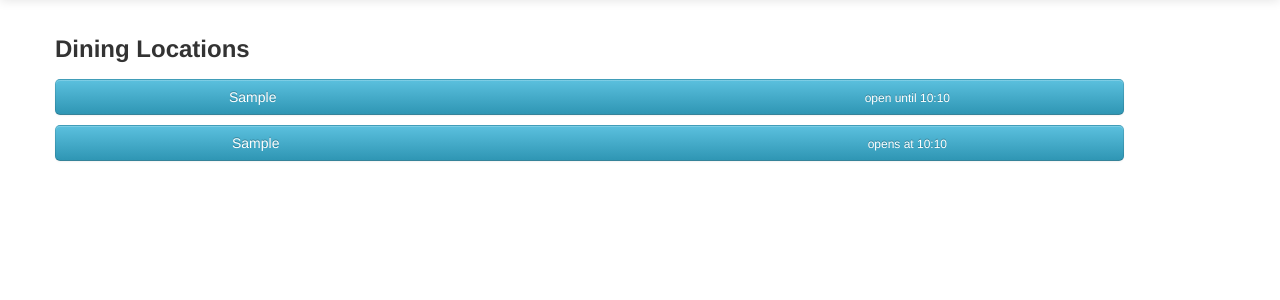
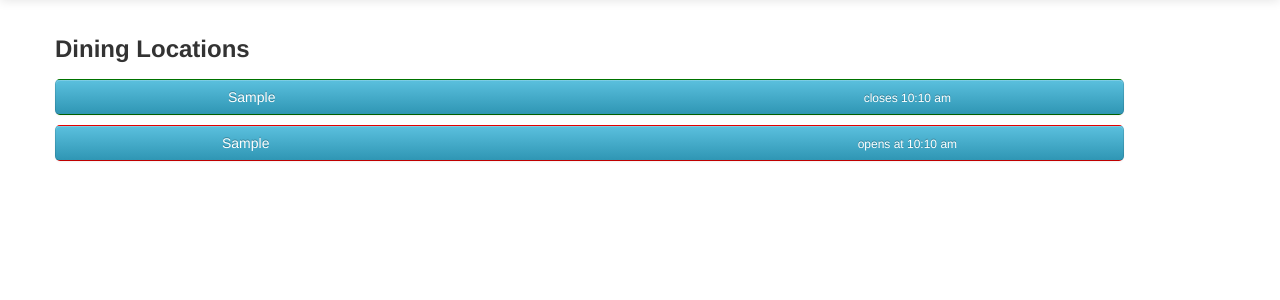
Before and after one commit to mhuesch/nuFood, a Django app: template templates/index.html in a window 1280 px wide. Shown: the part 41-341 px from the top of the page. Run offline with Django 3.2, Linux system fonts and the light colour scheme; the template is opened without the code that fills it: most values are stand-ins (such as "Sample title", 1, 10 or a date in 2020); some libraries are stand-ins or nearby versions.

Commit message:
can now see open and closed dining halls, also 12hr time format
- 12 hour time format added with am/pm (slight formatting, words don't
perfectly line up if only single digit hour… but whatever for now)

- added a temporary red or green background color (behind the buttons)
to show open or closed halls

- still working with andrew to figure out how to not show repeats of
open halls in the closed halls...

```diff
--- a/templates/index.html
+++ b/templates/index.html
@@ -67,6 +67,14 @@ h1 {font-size: 18pt;}
     font-size: 9pt;
 }
 
+.open {
+    background-color: green;
+}
+
+.closed {
+    background-color: red;
+}
+
 
 
     </style>
@@ -122,10 +130,15 @@ h1 {font-size: 18pt;}
         <p>
         {% for hour in open %}
         <div class="hall-listing">
-        <a class="btn btn-hall btn-large">
+        <a class="btn btn-hall btn-large open">
         <span class="hall-name"> {{ hour.host_hall }} </span>
         <span class="hours-info">
-        open until {{ hour.end_hour|stringformat:"02d" }}:{{ hour.end_minute|stringformat:"02d" }}
+        closes
+        {% if hour.end_hour > 12 %}
+        {{hour.end_hour|add:"-12"}}:{{hour.end_minute|stringformat:"02d"}} pm
+        {% else %}
+        {{ hour.end_hour|stringformat:"02d" }}:{{ hour.end_minute|stringformat:"02d"}} am
+        {% endif %}
         </span>
         </a>
         </div>
@@ -135,15 +148,22 @@ h1 {font-size: 18pt;}
         <p>
         {% for hour in closed %}
         <div class="hall-listing">
-        <a class="btn btn-hall btn-large">
+        <a class="btn btn-hall btn-large closed">
         <span class="hall-name"> {{ hour.host_hall }} </span>
         <span class="hours-info">
-        opens at {{ hour.start_hour|stringformat:"02d" }}:{{ hour.start_minute|stringformat:"02d" }}
+        opens at
+        {% if hour.start_hour > 12 %}
+        {{hour.start_hour|add:"-12"}}:{{hour.start_minute|stringformat:"02d"}} pm
+        {% else %}
+        {{ hour.start_hour|stringformat:"02d" }}:{{ hour.start_minute|stringformat:"02d"}} am
+        {% endif %}
         </span>
         </a>
         </div>
         {% endfor %}
         </p>
+
+        <!-- <div id="test"> test div </div> -->
 
     </div> <!-- /container -->
 
```
Also changed, not shown: halls/views.py (+12 -13 lines).
